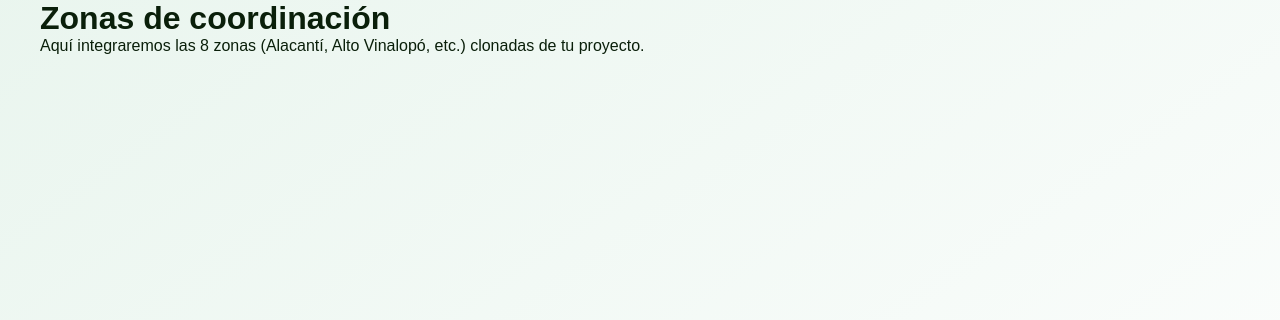
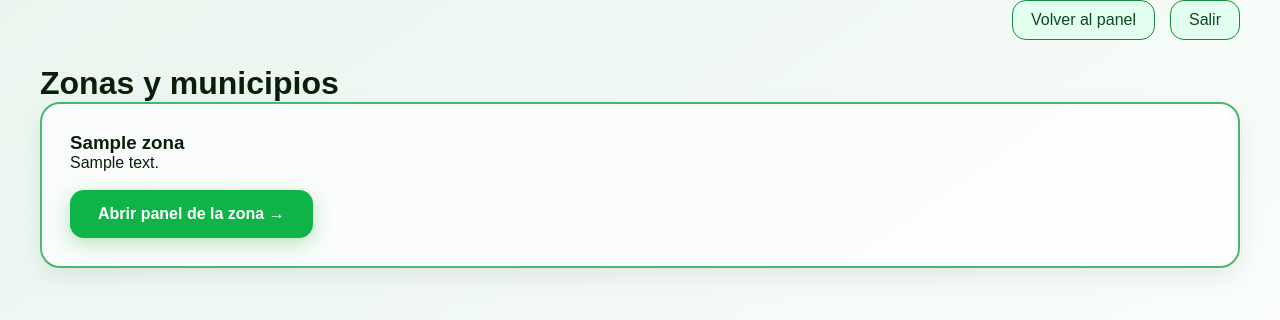
Before and after one commit to AltoVinalopo/ZonaAltoVinalopo, a Python web app: template templates/zonas/index.html in a window 1280 px wide. Shown: the part 40-360 px from the top of the page. Run offline with Jinja, Linux system fonts and the light colour scheme; the template is opened without the code that fills it: most values are stand-ins (such as "Sample title", 1, 10 or a date in 2020).

Commit message:
Update index.html

```diff
--- a/templates/zonas/index.html
+++ b/templates/zonas/index.html
@@ -1,8 +1,21 @@
 {% extends "base.html" %}
-{% block title %}Zonas{% endblock %}
 {% block body %}
-<div class="content">
-  <h1>Zonas de coordinación</h1>
-  <p>Aquí integraremos las 8 zonas (Alacantí, Alto Vinalopó, etc.) clonadas de tu proyecto.</p>
+
+<div class="top-buttons">
+    <a class="btn-small" href="/ayuntamientos/panel">Volver al panel</a>
+    <a class="btn-small" href="/auth/logout">Salir</a>
 </div>
+
+<h1>Zonas y municipios</h1>
+
+<div class="zonas-grid">
+    {% for z in zonas %}
+    <div class="zona-card">
+        <h3>{{ z.nombre }}</h3>
+        <p>{{ z.descripcion }}</p>
+        <a class="btn-green" href="/zonas/{{ z.slug }}/">Abrir panel de la zona →</a>
+    </div>
+    {% endfor %}
+</div>
+
 {% endblock %}
```
